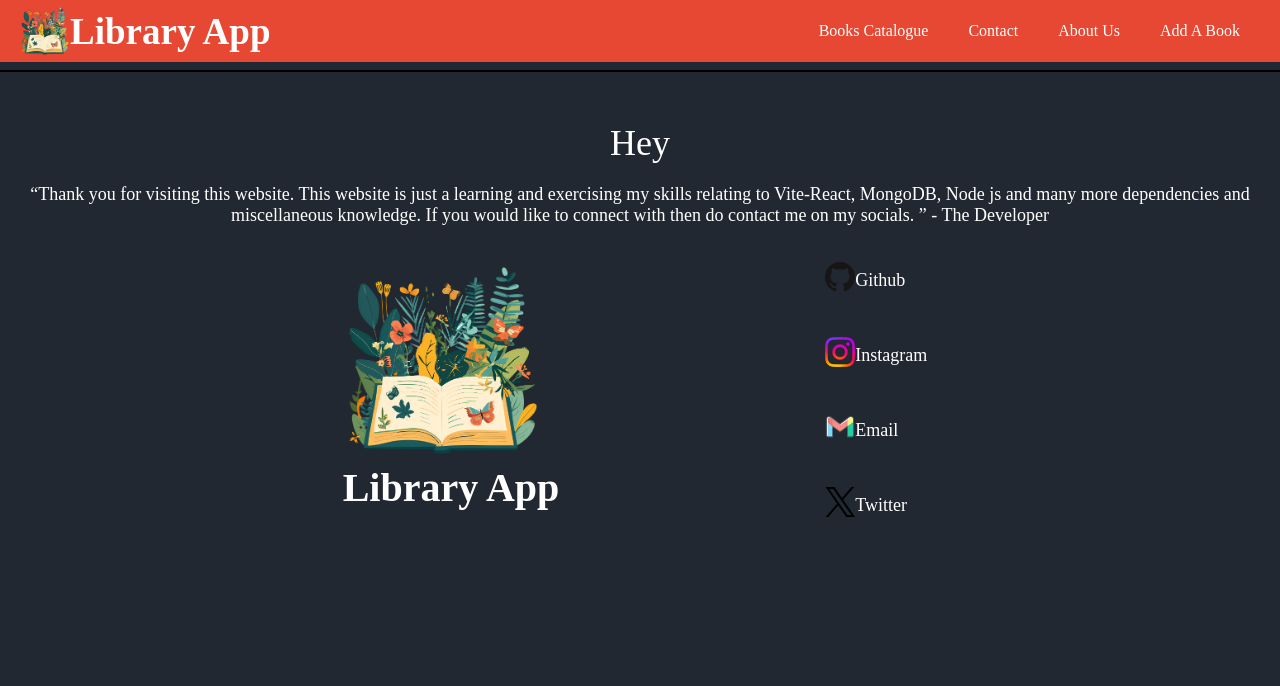
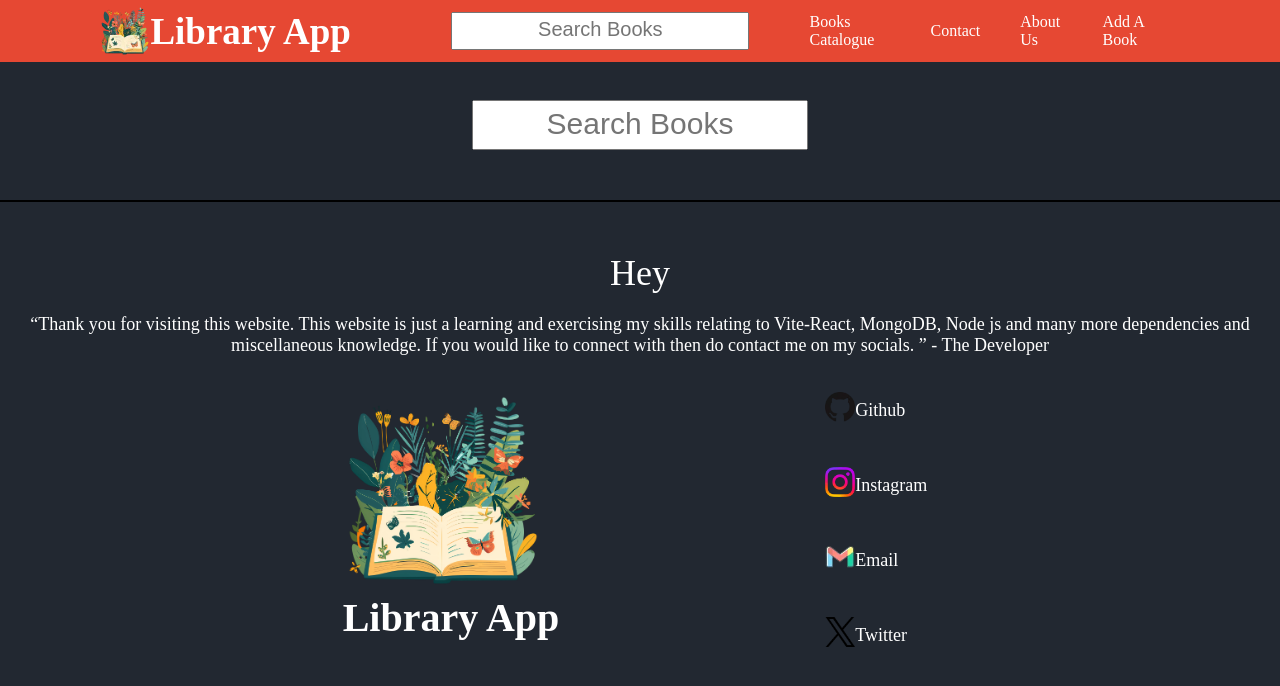
Before and after one commit to SrujanBali/Library_Application, a React (Vite) app in the folder Frontend/: page /search in a window 1280 px wide. Shown: the top 686 px of the page. Built offline with nearby package versions, Linux system fonts and the light colour scheme; a web font is replaced by a local one.

Commit message:
Search Functionality Added on the Frontend side

```diff
--- a/Frontend/src/App.jsx
+++ b/Frontend/src/App.jsx
@@ -7,6 +7,7 @@ import About from "./Components/Pages/About.jsx"
 import AddBook from "./Components/Pages/AddBook.jsx"
 import BookDetails from "./Components/Cards/BookDetails.jsx"
 import  ScrollToTop  from "./ProperScroll.jsx"
+import Search from "./Components/Pages/Search.jsx"
 
 
 function App() {
@@ -20,6 +21,7 @@ function App() {
             <Route path="/about" element = {<About />}/>
             <Route path="/AddBook" element = {<AddBook />}/>
             <Route path="/bookdetails/:id" element = {<BookDetails/>}/>
+            <Route path="/search" element = {<Search/>}/>
         </Routes>
         <Footer />
         </>
--- a/Frontend/src/Components/Navbar/Navbar.jsx
+++ b/Frontend/src/Components/Navbar/Navbar.jsx
@@ -46,12 +46,14 @@ function NavBar() {
       </Link>
       <ul className = {Sdisplay} ref={Navref}>
         <li onClick={hidesidebar} className="close-icon" ><img src={closeicon} alt="Close" /></li>
+        <ActivePage to="/search"> Search Books</ActivePage>
         <ActivePage to="/">Books Catalogue</ActivePage>
         <ActivePage to="/contact">Contact</ActivePage>
         <ActivePage to="/about">About Us</ActivePage>
         <ActivePage to="/addbook">Add A Book</ActivePage>
       </ul>
-      <ul>
+      <ul className="sidebar">
+        <input type="text" placeholder="Search Books" className="hideOnMobile"/>
         <ActivePage className = "hideOnMobile" to="/">Books Catalogue</ActivePage>
         <ActivePage className = "hideOnMobile" to="/contact">Contact</ActivePage>
         <ActivePage className = "hideOnMobile" to="/about">About Us</ActivePage>
--- a/Frontend/src/Components/Navbar/navbar.css
+++ b/Frontend/src/Components/Navbar/navbar.css
@@ -22,9 +22,8 @@ body{
     background-color: #E64833;
     color: black;
     display: flex;
-    justify-content: space-between;
+    justify-content: space-evenly;
     align-items: stretch;
-    gap: 2rem;
     overflow-x: hidden;
     z-index: 999;
     margin-bottom: 20px;
@@ -55,6 +54,7 @@ body{
     padding: 6px 20px;
 }
 
+
 .navbar li.active {
     background-color: beige;
     color: black;
@@ -68,6 +68,29 @@ body{
 .navbar .website-name h1{
     font-size: 37px;
     color: white;
+}
+
+.navbar ul input{
+    height: 60%;
+    width: 50%;
+    margin-right: 40px;
+    align-self: center;
+    padding-left: 8px;
+    padding-right: 8px;
+    font-size:16px;
+}
+
+.navbar ul input::placeholder{
+    text-align: center;
+    font-size: 20px;
+}
+
+.navbar ul input:focus{
+    outline: none;
+}
+
+.navbar ul input:focus::placeholder{
+    color: transparent;
 }
 
 .sidebar-hide{
@@ -137,14 +160,26 @@ body{
     background-color: grey;
 }
 
-@media(max-width: 862px){
+@media(max-width:1122px){
     .hideOnMobile{
         display: none !important;
     }
 }
 
-@media(max-width:862px){
+@media(min-width:1122px){
+    .hideOnDesktop{
+        display: none !important;
+    }
+}
+
+@media(max-width:1122px){
     .showOnMobile{
         display: flex !important;
     }
 }
+
+@media(max-width: 1122px){
+    .navbar{
+        justify-content: space-between;
+    }
+}
--- /dev/null
+++ b/Frontend/src/Components/Pages/Page_CSS/Search.css
@@ -0,0 +1,33 @@
+*{
+    padding: 0px;
+    margin: 0px;
+}
+
+.search{
+    display: flex;
+    margin-top: 80px;
+    width: 100%;
+    height: fit-content;
+    justify-content: center;
+    align-items: center;
+}
+
+.search input{
+    height: 50px;
+    font-size: 25px;
+    padding-left: 5px;
+    padding-right: 5px;
+}
+
+.search input::placeholder{
+    font-size: 30px;
+    text-align: center;
+}
+
+.search input:focus{
+    outline: none;
+}
+
+.search input:focus::placeholder{
+    color: transparent;
+}
--- /dev/null
+++ b/Frontend/src/Components/Pages/Search.jsx
@@ -0,0 +1,9 @@
+import "./Page_CSS/Search.css"
+
+export default function Search(){
+    return(
+        <div className="search">
+            <input type="text" placeholder = "Search Books" />
+        </div>
+    )
+}
--- a/package.json
+++ b/package.json
@@ -6,7 +6,8 @@
   "scripts": {
     "server": "cross-env NODE_ENV=development  run ./Backend/server.js",
     "build": "npm install && npm install --prefix Frontend && npm run build --prefix Frontend",
-    "start": "cross-env NODE_ENV=production node Backend/server.js"
+    "start": "cross-env NODE_ENV=production node Backend/server.js",
+    "test": "nodemon ./Backend/server.js"
   },
   "type": "module",
   "keywords": [],
```
